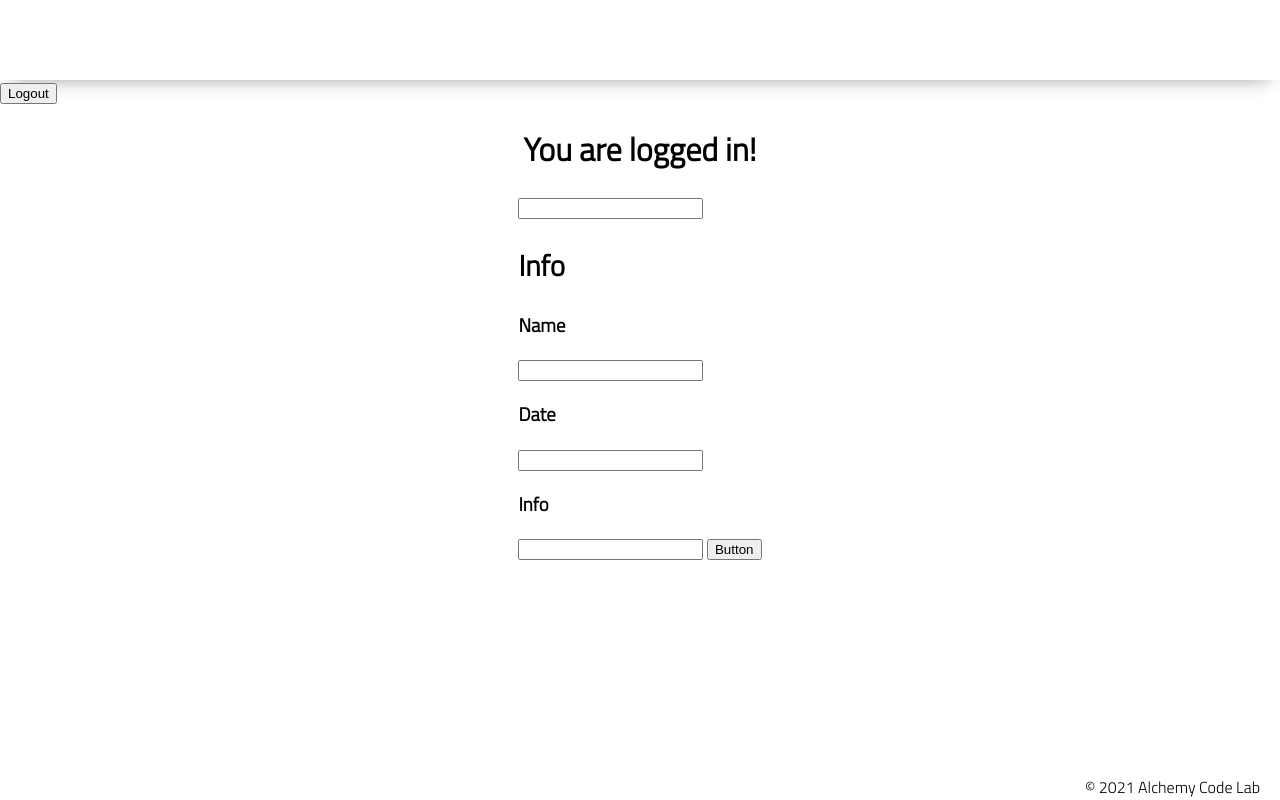
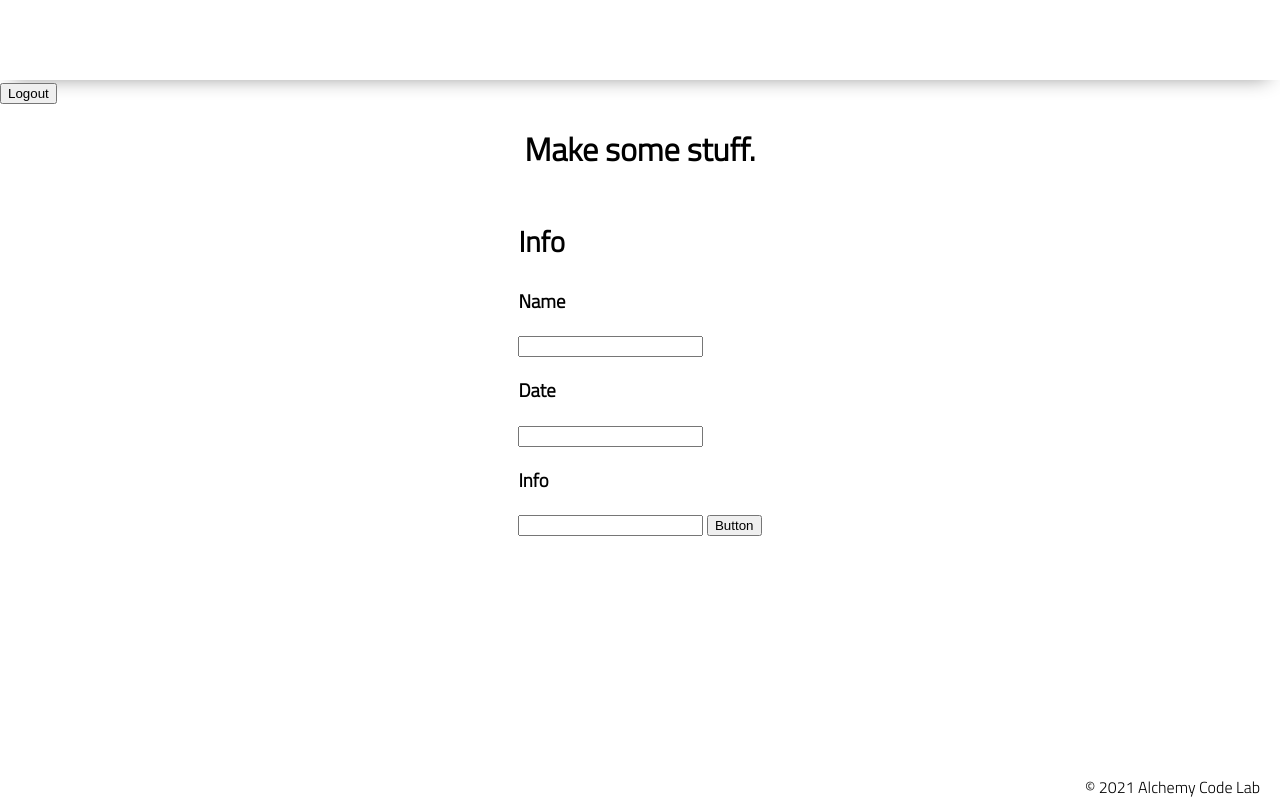
Before and after one commit to BrendenSeifried/fromscratch-bulletinboard, a plain HTML site: page createpage/index.html in a window 1280 px wide. Drawn offline with nearby package versions, Linux system fonts and the light colour scheme.

Commit message:
made submit button go back to home page

```diff
--- a/createpage/create.js
+++ b/createpage/create.js
@@ -49,3 +49,9 @@ logoutBtn.addEventListener('click', () => {
 
     logout();
 });
+
+const checkBtn = document.getElementById('check');
+
+checkBtn.addEventListener('click', () => {
+    return (window.location.href = '../index.html');
+});
--- a/createpage/index.html
+++ b/createpage/index.html
@@ -21,14 +21,14 @@
     </header>
     <button id="logout">Logout</button>
     <main>
-        <h1>You are logged in!</h1>
+        <h1>Make some stuff.</h1>
         <form id="toop">
-            <input type="text" name="type"/>
+            <!-- <input type="text" name="type"/> -->
             <h2>Info</h2>
             <h3>Name</h3><input type="text" name="name" id="name"></input>
             <h3>Date</h3><input type="text" name="date" id="date"></input>
             <h3>Info</h3><input type="text" name="info" id="info"></input>
-            <button>Button</button>
+            <button id="check">Button</button>
 
         </form>
     </main>
```
